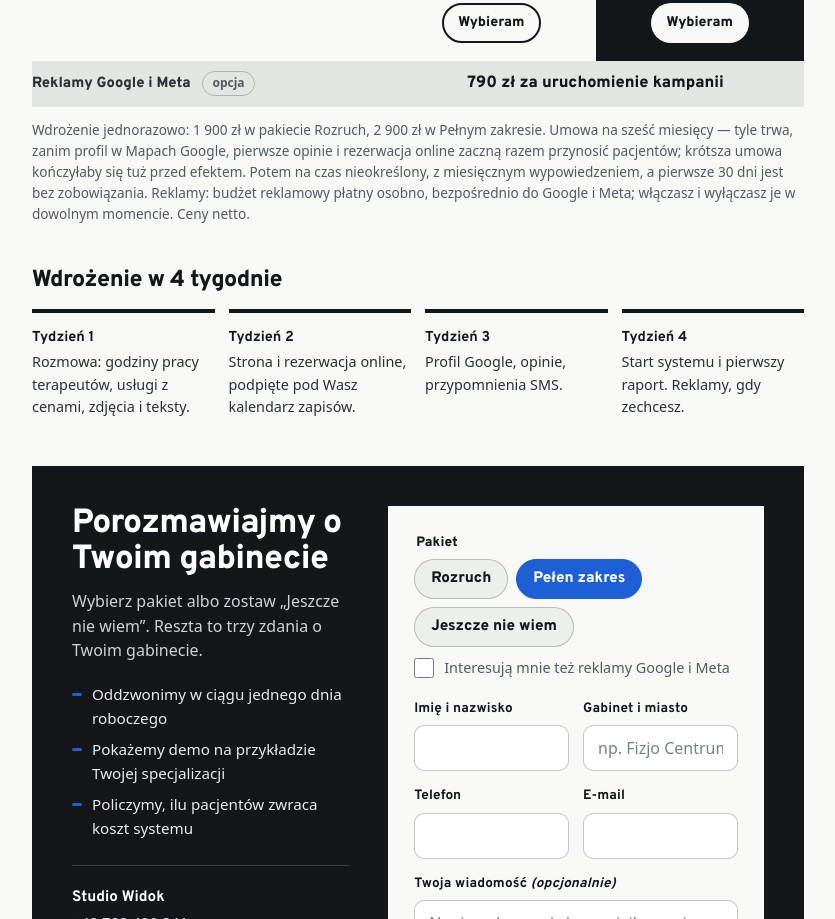
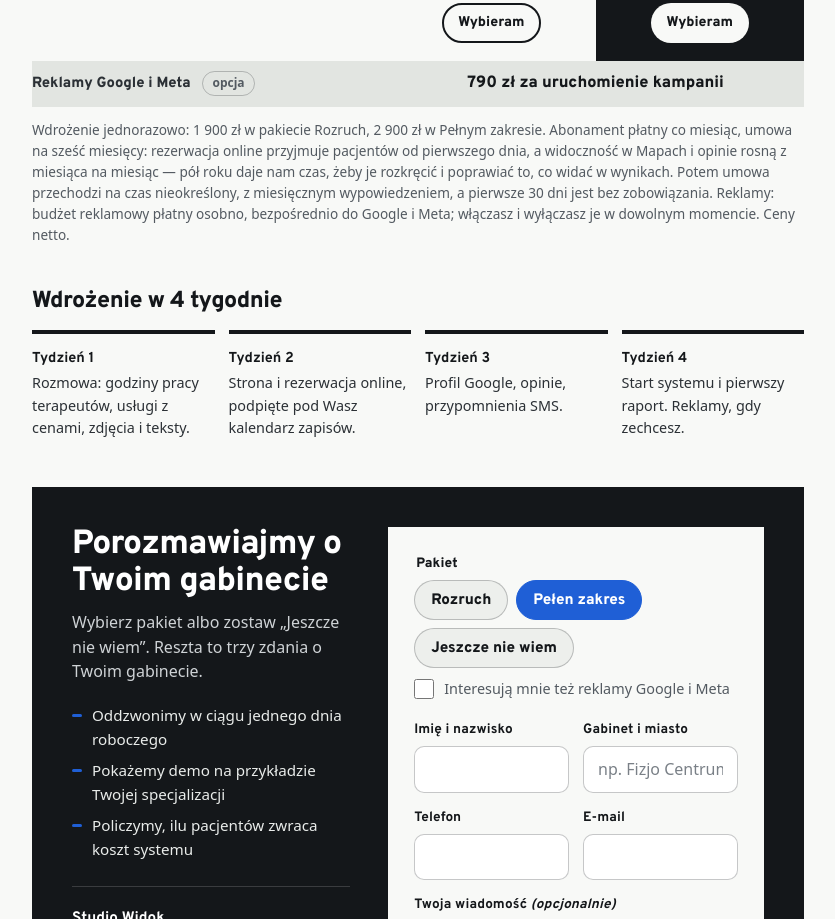
Before and after one commit to nikodemszeflinsk/fizjo, a plain HTML site: page index.html in a window 1280 px wide. Shown: the part 4307-5226 px from the top of the page, without its empty margins (222-1057 px from the left). Drawn offline with Linux system fonts and the light colour scheme; a web font is replaced by a local one.

Commit message:
Jasniejsze uzasadnienie szesciomiesiecznej umowy
Co-Authored-By: Claude Opus 5 <noreply@anthropic.com>

```diff
--- a/index.html
+++ b/index.html
@@ -292,7 +292,7 @@
           </tfoot>
         </table>
       </div>
-      <p class="fine">Wdrożenie jednorazowo: 1 900 zł w pakiecie Rozruch, 2 900 zł w Pełnym zakresie. Umowa na sześć miesięcy — tyle trwa, zanim profil w Mapach Google, pierwsze opinie i rezerwacja online zaczną razem przynosić pacjentów; krótsza umowa kończyłaby się tuż przed efektem. Potem na czas nieokreślony, z miesięcznym wypowiedzeniem, a pierwsze 30 dni jest bez zobowiązania. Reklamy: budżet reklamowy płatny osobno, bezpośrednio do Google i Meta; włączasz i wyłączasz je w dowolnym momencie. Ceny netto.</p>
+      <p class="fine">Wdrożenie jednorazowo: 1 900 zł w pakiecie Rozruch, 2 900 zł w Pełnym zakresie. Abonament płatny co miesiąc, umowa na sześć miesięcy: rezerwacja online przyjmuje pacjentów od pierwszego dnia, a widoczność w Mapach i opinie rosną z miesiąca na miesiąc — pół roku daje nam czas, żeby je rozkręcić i poprawiać to, co widać w wynikach. Potem umowa przechodzi na czas nieokreślony, z miesięcznym wypowiedzeniem, a pierwsze 30 dni jest bez zobowiązania. Reklamy: budżet reklamowy płatny osobno, bezpośrednio do Google i Meta; włączasz i wyłączasz je w dowolnym momencie. Ceny netto.</p>
 
       <h2 class="h2 h2--sm">Wdrożenie w 4 tygodnie</h2>
       <ol class="timeline">
```
Also changed, not shown: 1 other file.
